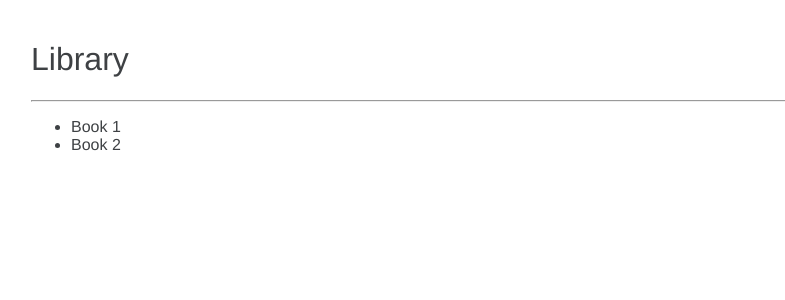
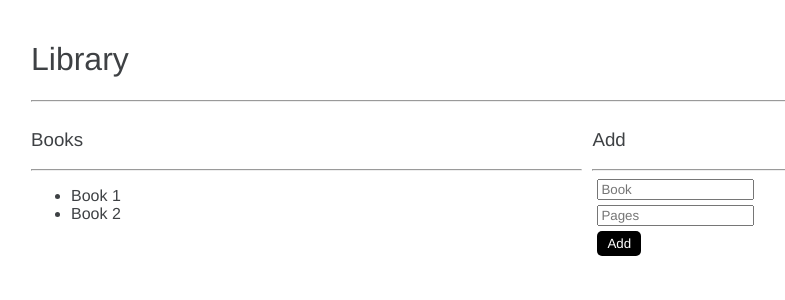
Before and after one commit to JFortun/LearningAngular, an Angular app: page / in a window 1280 px wide. Shown: the top 300 px of the page, without its empty margins (9-794 px from the left). Built offline with nearby package versions, Linux system fonts and the light colour scheme.

Commit message:
Library form with ngForm

```diff
--- a/src/app/library/main-page/main-page.component.html
+++ b/src/app/library/main-page/main-page.component.html
@@ -3,9 +3,23 @@
 
 <div class="row">
   <div class="col">
+    <h3>Books</h3>
+    <hr>
     <ul>
       <li>Book 1</li>
       <li>Book 2</li>
     </ul>
   </div>
+
+  <div class="col">
+    <h3>Add</h3>
+    <hr>
+    <form (ngSubmit)="add()">
+      <input type="text" placeholder="Book">
+      <input type="number" placeholder="Pages">
+      <button>
+        Add
+      </button>
+    </form>
+  </div>
 </div>
--- a/src/app/library/main-page/main-page.component.ts
+++ b/src/app/library/main-page/main-page.component.ts
@@ -1,15 +1,12 @@
-import { Component, OnInit } from '@angular/core';
+import {Component} from '@angular/core';
 
 @Component({
   selector: 'app-main-page',
   templateUrl: './main-page.component.html',
-  styleUrls: ['./main-page.component.css']
 })
-export class MainPageComponent implements OnInit {
+export class MainPageComponent {
 
-  constructor() { }
-
-  ngOnInit(): void {
+  add() {
+    console.log('Works');
   }
-
 }
--- a/src/styles.css
+++ b/src/styles.css
@@ -38,3 +38,17 @@ button:focus{
 .p-1 {
   padding: 1px;
 }
+
+.row {
+  display: flex;
+}
+
+.col {
+  flex-grow: 1;
+  margin-right: 10px;
+}
+
+input {
+  display: block;
+  margin: 5px;
+}
```
Also changed, not shown: src/app/library/library.module.ts (+8 -7 lines).
